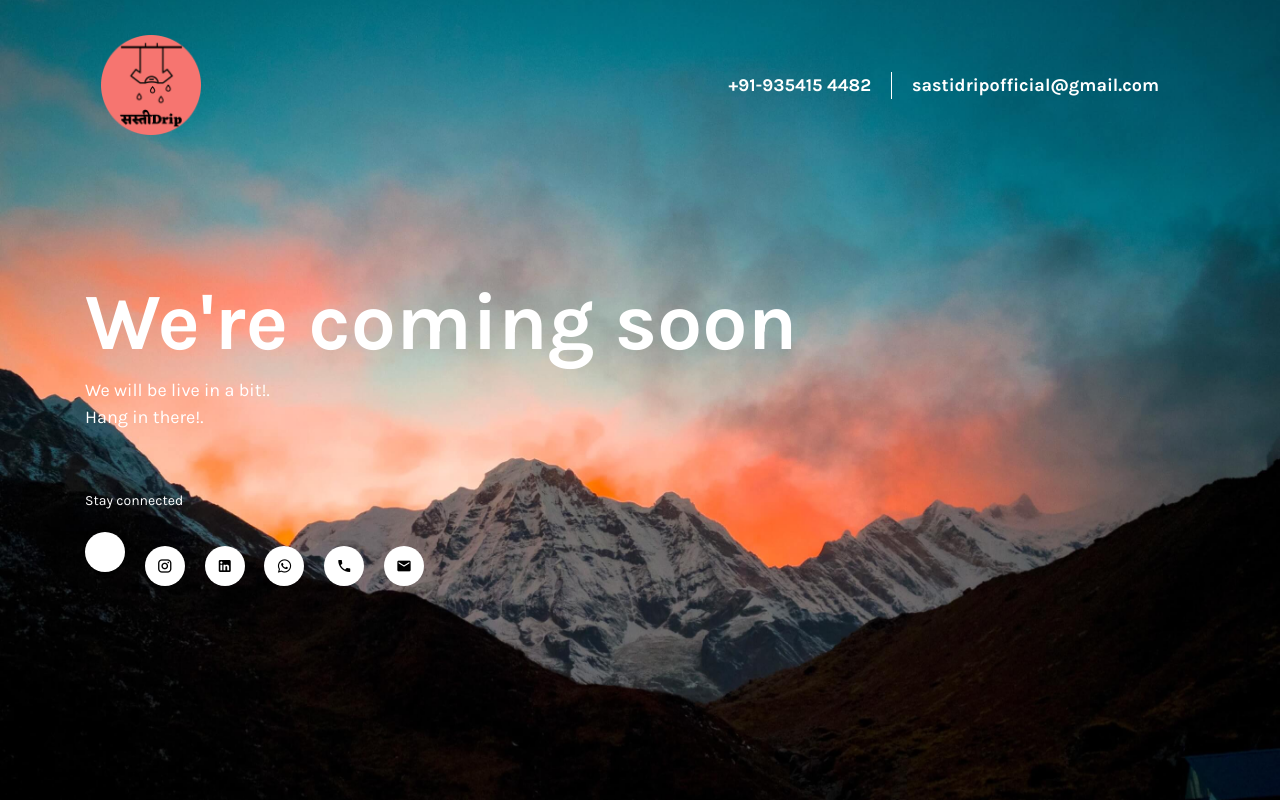
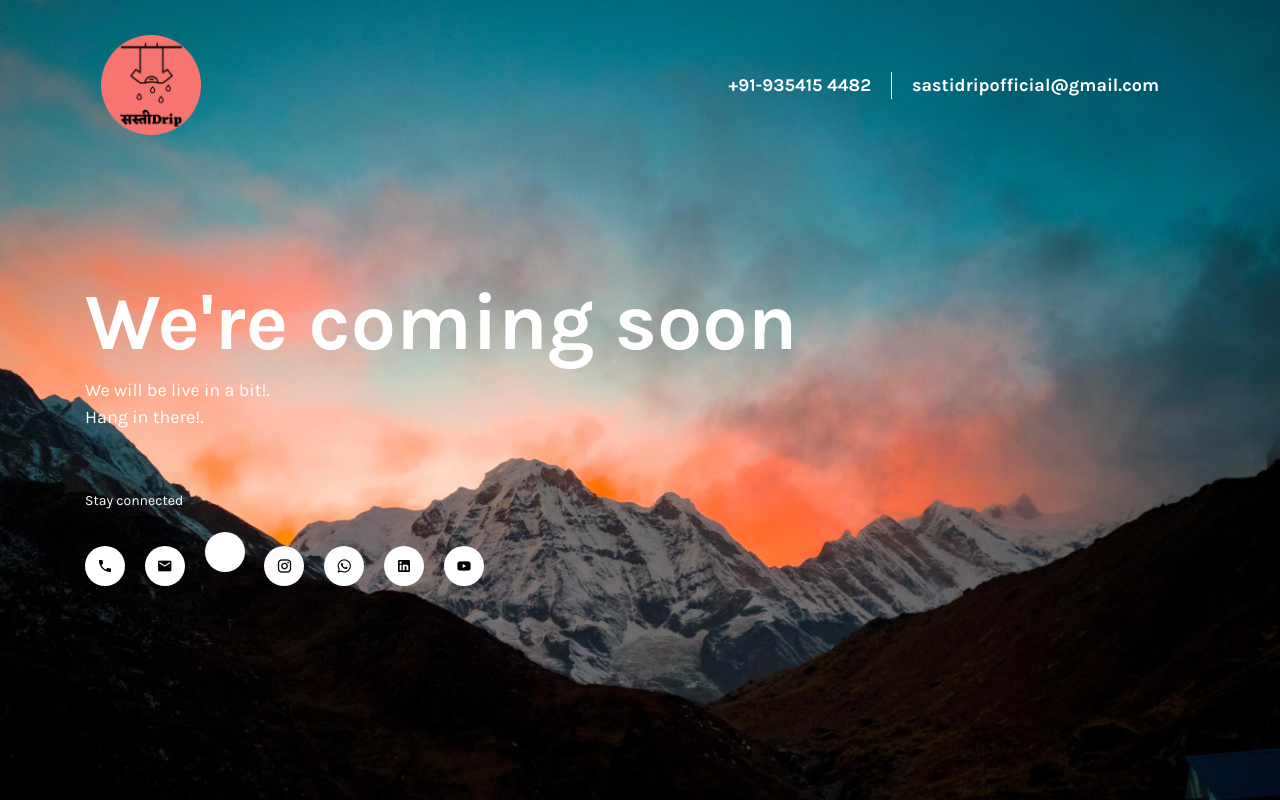
Before and after one commit to AarushiKapoor/AarushiKapoor.github.io, a plain HTML site: page index.html in a window 1280 px wide. Drawn offline with nearby package versions, Linux system fonts and the light colour scheme.

Commit message:
Update index.html

```diff
--- a/index.html
+++ b/index.html
@@ -32,12 +32,14 @@
             </p>
             <p>Stay connected</p>
             <nav class="footer-social-links">
+                <a href="tel:+919354154482" class="social-link"><i class="mdi mdi-phone"></i></a>
+                <a href="mailto:sastidripofficial@gmail.com" class="social-link"><i class="mdi mdi-email"></i></a>
                 <a href="https://www.facebook.com/sastidripofficial" class="social-link"><i class="mdi mdi-facebook-box"></i></a>
                 <a href="http://instagram.com/sastidripofficial" class="social-link"><i class="mdi mdi-instagram"></i></a>
+                <a href="https://wa.me/919354154482" class="social-link"><i class="mdi mdi-whatsapp"></i></a>
                 <a href="https://www.linkedin.com/company/sasti-drip" class="social-link"><i class="mdi mdi-linkedin"></i></a>
-                <a href="https://wa.me/919354154482" class="social-link"><i class="mdi mdi-whatsapp"></i></a>
-                <a href="tel:+919354154482" class="social-link"><i class="mdi mdi-phone"></i></a>
-                <a href="mailto:sastidripofficial@gmail.com" class="social-link"><i class="mdi mdi-email"></i></a>
+                <a href="https://www.youtube.com/channel/UCA87LZN03Ma0BMWv1qltnpQ" class="social-link"><i class="mdi mdi-youtube"></i></a>
+
             </nav>
         </div>
     </main>
```
